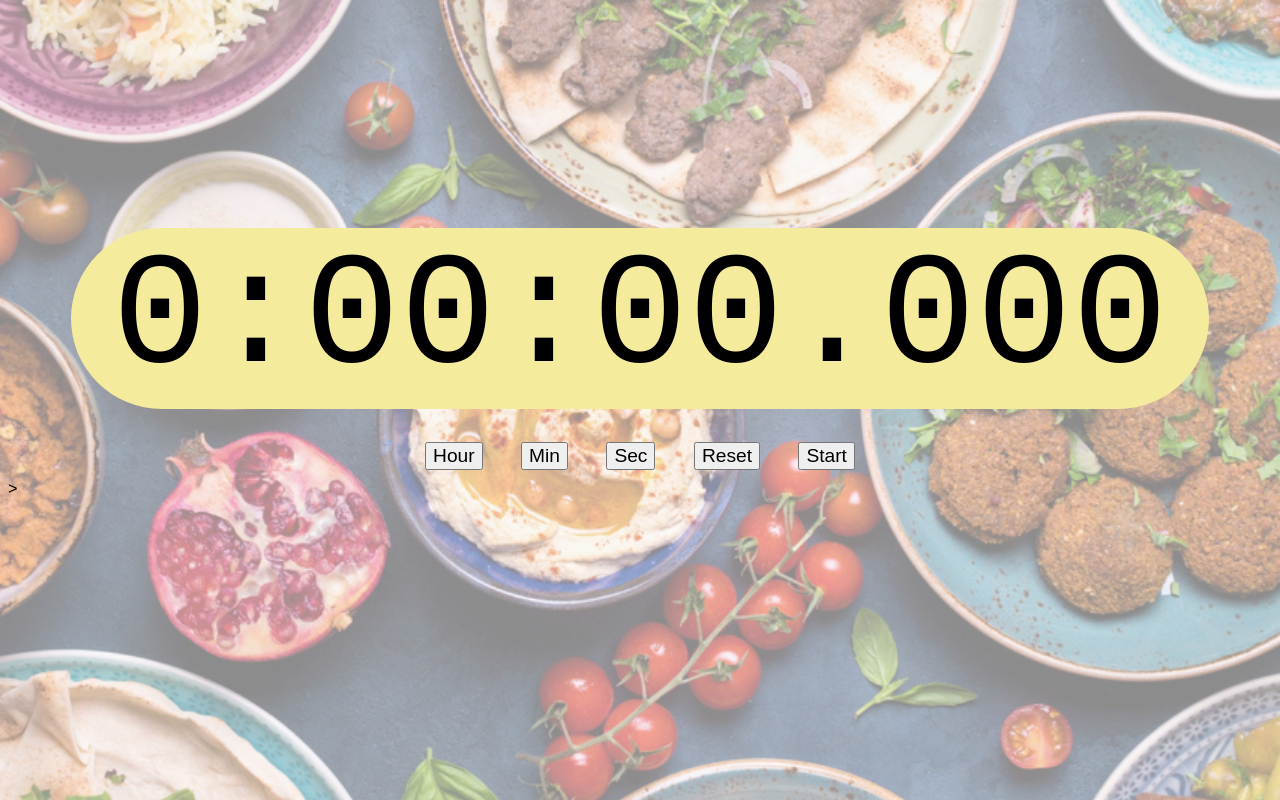
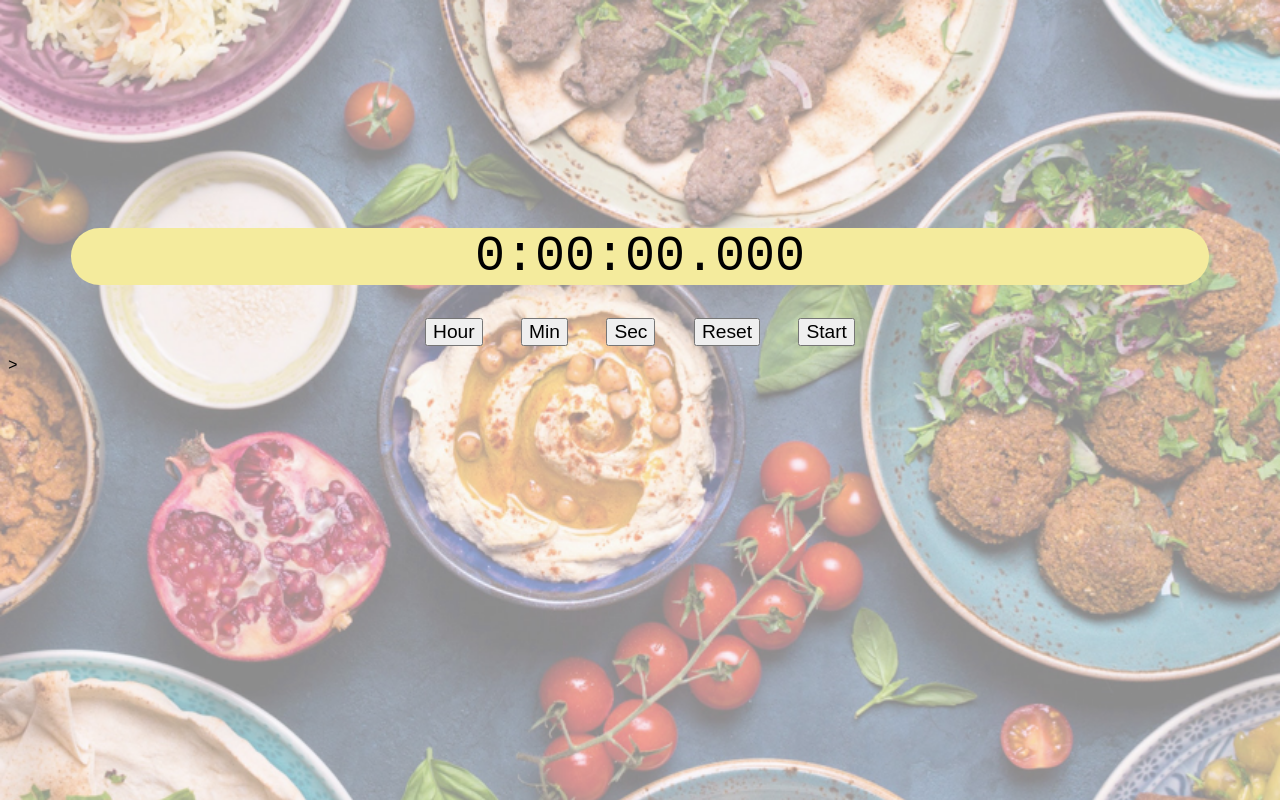
Before and after one commit to Choke222/Timer, a plain HTML site: page index.html in a window 1280 px wide. Drawn offline with Linux system fonts and the light colour scheme.

Commit message:
フォントサイズを修正

```diff
--- a/css/styles.css
+++ b/css/styles.css
@@ -26,9 +26,10 @@ body {
 #timer {
     /* height: 600px; */
     /* height: 100%; */
-    width: 100%;
+    /* width: 100%; */
     /* font-size: 200px; */
-    font-size: 1000%;
+    font-size: 50px;
+    /* font-size: 1000%; */
     background:#F4EB9D;
     /* line-height: 600px; */
     /* line-height: 2000%; */
```
